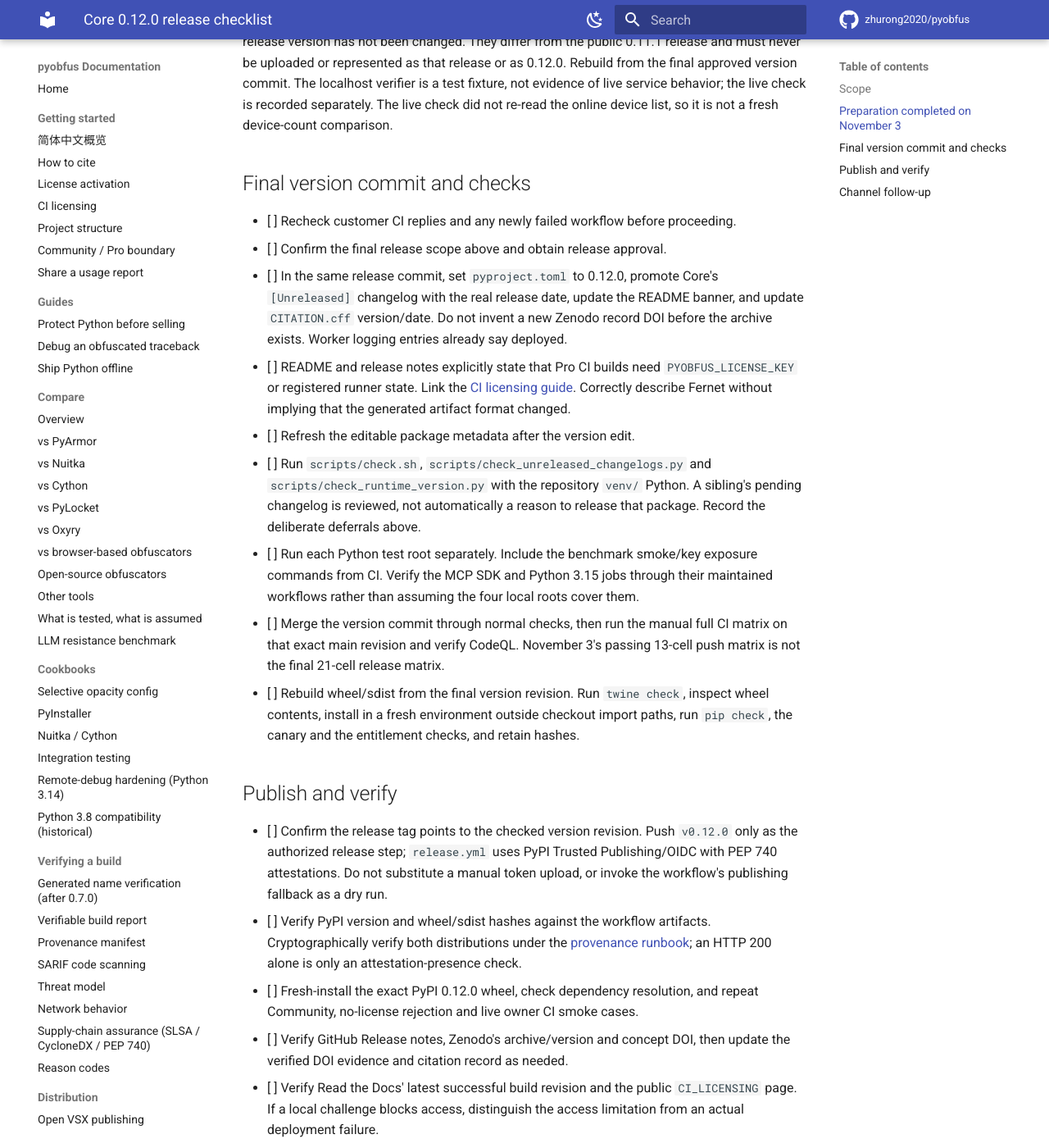
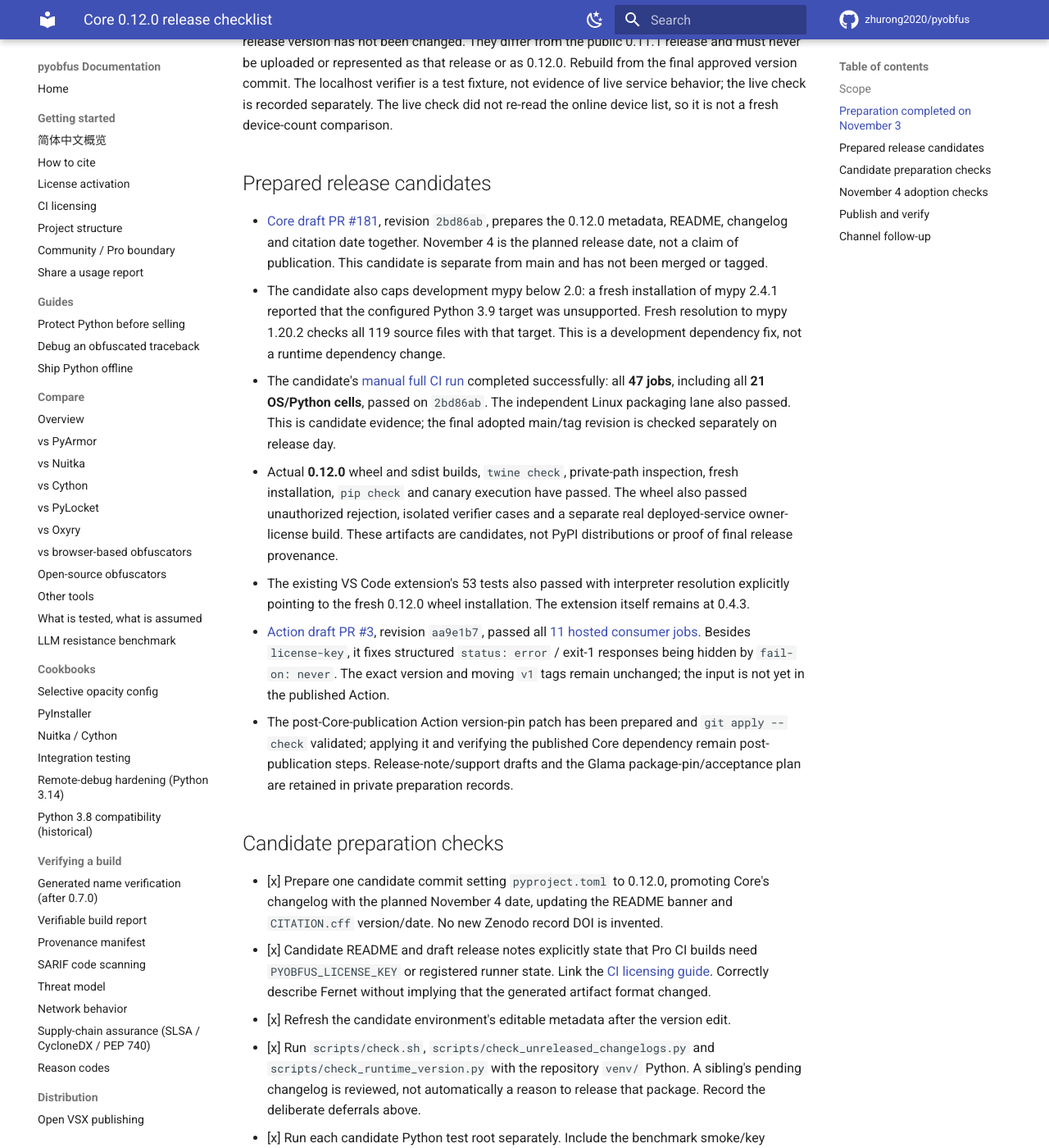
Before and after one commit to zhurong2020/pyobfus, an MkDocs documentation site: the page built from docs/CORE_012_RELEASE_CHECKLIST.md, in a window 1280 px wide and 1400 px high, scrolled down 1215 px. Shown: the whole window at 82% size. Built offline with MkDocs 1.6.1 and Material for MkDocs 9.7.7, drawn with Linux system fonts in a browser that asks for light colours; comment, search, counter and statistics services are not loaded; some of the changed text lies outside the part shown.

Commit message:
docs: record validated release candidates and November 4 handoff (#182)

```diff
--- a/docs/CORE_012_RELEASE_CHECKLIST.md
+++ b/docs/CORE_012_RELEASE_CHECKLIST.md
@@ -41,27 +41,75 @@
 the live check is recorded separately. The live check did not re-read the online
 device list, so it is not a fresh device-count comparison.
 
-## Final version commit and checks
+## Prepared release candidates
 
-- [ ] Recheck customer CI replies and any newly failed workflow before proceeding.
-- [ ] Confirm the final release scope above and obtain release approval.
-- [ ] In the same release commit, set `pyproject.toml` to 0.12.0, promote Core's
-  `[Unreleased]` changelog with the real release date, update the README banner,
-  and update `CITATION.cff` version/date. Do not invent a new Zenodo record DOI
-  before the archive exists. Worker logging entries already say deployed.
-- [ ] README and release notes explicitly state that Pro CI builds need
+- [Core draft PR #181](https://github.com/zhurong2020/pyobfus/pull/181), revision
+  `2bd86ab`, prepares the 0.12.0 metadata, README, changelog and citation date
+  together. November 4 is the planned release date, not a claim of publication.
+  This candidate is separate from main and has not been merged or tagged.
+- The candidate also caps development mypy below 2.0: a fresh installation of
+  mypy 2.4.1 reported that the configured Python 3.9 target was unsupported.
+  Fresh resolution to mypy 1.20.2 checks all 119 source files with that target.
+  This is a development dependency fix, not a runtime dependency change.
+- The candidate's [manual full CI run](https://github.com/zhurong2020/pyobfus/actions/runs/41562014384)
+  completed successfully: all **47 jobs**, including all **21 OS/Python cells**,
+  passed on `2bd86ab`. The independent Linux packaging lane also passed.
+  This is candidate evidence; the final adopted main/tag revision is checked
+  separately on release day.
+- Actual **0.12.0** wheel and sdist builds, `twine check`, private-path inspection,
+  fresh installation, `pip check` and canary execution have passed. The wheel
+  also passed unauthorized rejection, isolated verifier cases and a separate
+  real deployed-service owner-license build. These artifacts are candidates,
+  not PyPI distributions or proof of final release provenance.
+- The existing VS Code extension's 53 tests also passed with interpreter
+  resolution explicitly pointing to the fresh 0.12.0 wheel installation.
+  The extension itself remains at 0.4.3.
+- [Action draft PR #3](https://github.com/zhurong2020/pyobfus-action/pull/3),
+  revision `aa9e1b7`, passed all
+  [11 hosted consumer jobs](https://github.com/zhurong2020/pyobfus-action/actions/runs/41561283062).
+  Besides `license-key`, it fixes structured `status: error` / exit-1 responses
+  being hidden by `fail-on: never`. The exact version and moving `v1` tags
+  remain unchanged; the input is not yet in the published Action.
+- The post-Core-publication Action version-pin patch has been prepared and
+  `git apply --check` validated; applying it and verifying the published Core
+  dependency remain post-publication steps. Release-note/support drafts and
+  the Glama package-pin/acceptance plan are retained in private preparation records.
+
+## Candidate preparation checks
+
+- [x] Prepare one candidate commit setting `pyproject.toml` to 0.12.0, promoting
+  Core's changelog with the planned November 4 date, updating the README banner
+  and `CITATION.cff` version/date. No new Zenodo record DOI is invented.
+- [x] Candidate README and draft release notes explicitly state that Pro CI builds need
   `PYOBFUS_LICENSE_KEY` or registered runner state. Link the
   [CI licensing guide](CI_LICENSING.md). Correctly describe Fernet without
   implying that the generated artifact format changed.
-- [ ] Refresh the editable package metadata after the version edit.
-- [ ] Run `scripts/check.sh`, `scripts/check_unreleased_changelogs.py` and
+- [x] Refresh the candidate environment's editable metadata after the version edit.
+- [x] Run `scripts/check.sh`, `scripts/check_unreleased_changelogs.py` and
   `scripts/check_runtime_version.py` with the repository `venv/` Python.
   A sibling's pending changelog is reviewed, not automatically a reason to
   release that package. Record the deliberate deferrals above.
-- [ ] Run each Python test root separately. Include the benchmark smoke/key
+- [x] Run each candidate Python test root separately. Include the benchmark smoke/key
   exposure commands from CI. Verify the MCP SDK and Python 3.15 jobs through
   their maintained workflows rather than assuming the four local roots cover them.
-- [ ] Merge the version commit through normal checks, then run the manual
+- [x] Build actual 0.12.0 wheel/sdist and inspect them. Fresh installs, `pip check`,
+  canary semantics, unauthorized rejection and live owner CI smoke pass.
+- [x] Complete the candidate's full 21-cell matrix, SDK/L3/runtime jobs and
+  packaging lane. Preserve exact revision and workflow results.
+- [x] Refresh customer CI-support mail and confirm the public CI licensing page
+  is readable on November 3. Repeat the mail/deployment check at publication.
+
+## November 4 adoption checks
+
+- [ ] Recheck customer CI replies and newly failed workflows before proceeding.
+- [ ] Confirm the release scope and approval; verify that the candidate's planned
+  date remains correct. If the date changes, update and recheck it.
+- [ ] Adopt the candidate through normal merge checks. Do not reuse an old
+  rehearsal artifact or assume a draft is an already-published release.
+- [ ] On the final version revision, recheck metadata and required commands as
+  applicable; the candidate evidence is retained as preparation, not substituted
+  for the final revision's checks.
+- [ ] Run the manual
   full CI matrix on that exact main revision and verify CodeQL. November 3's
   passing 13-cell push matrix is not the final 21-cell release matrix.
 - [ ] Rebuild wheel/sdist from the final version revision. Run `twine check`,
@@ -90,8 +138,8 @@
 
 ## Channel follow-up
 
-- [ ] Validate the prepared Action input through hosted consumer tests. After
-  Core 0.12.0 is available, switch its temporary reviewed-source test pin to the
+- [x] Validate the prepared Action input through hosted consumer tests.
+- [ ] After Core 0.12.0 is available, switch its temporary reviewed-source test pin to the
   published wheel, release the wrapper through its own approval path, and only
   then use `license-key` in `@v1` examples. Until then, pass the secret through the
   published Action step's `env: PYOBFUS_LICENSE_KEY`.
```
Also changed, not shown: docs/CURRENT_PLAN_ZH.md (+6 -1 lines), docs/EXECUTION_PROGRESS_2026-11-03.md (+14 -0 lines), docs/TODO.md (+4 -0 lines).
